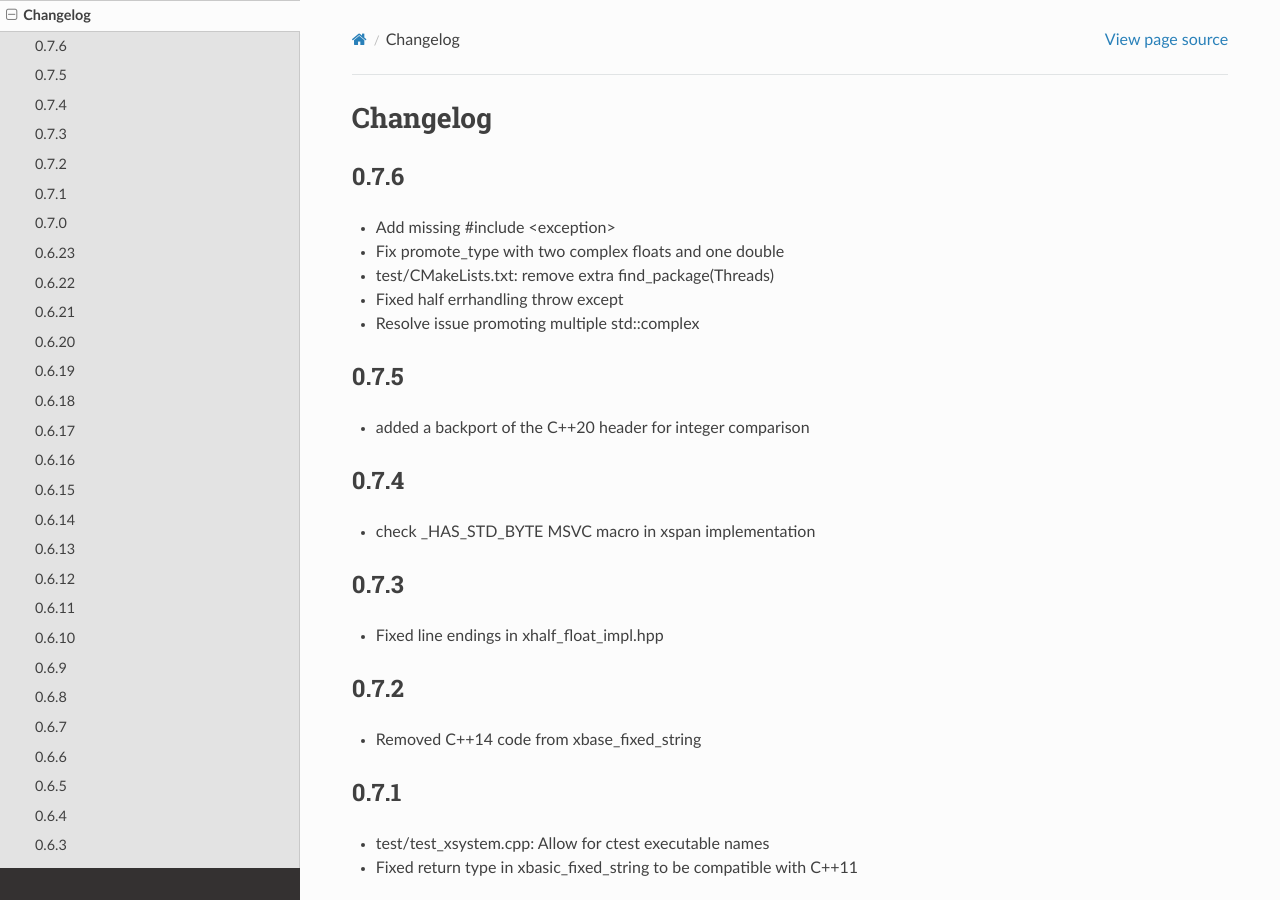
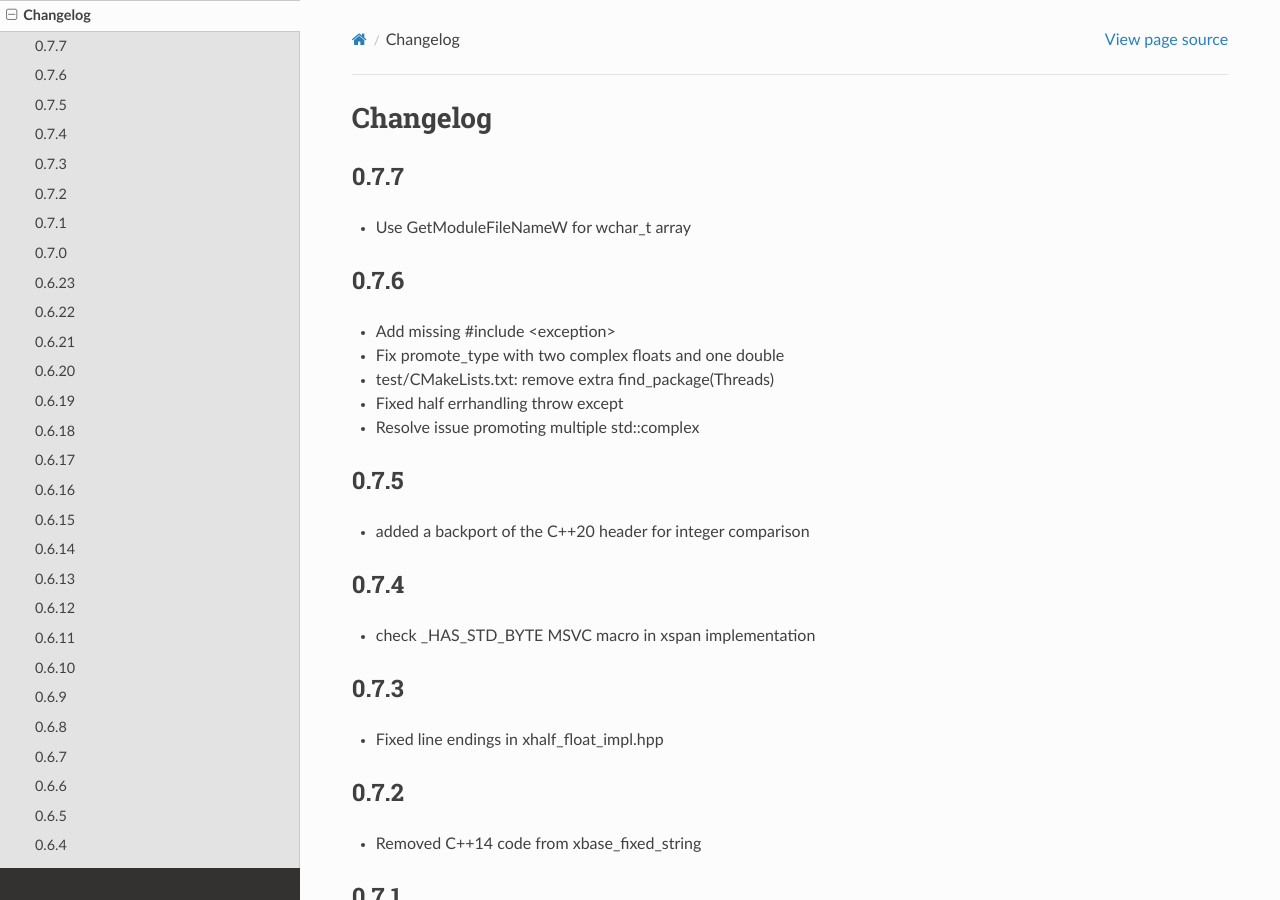
Before and after one commit to xtensor-stack/xtl, a Sphinx documentation site: the page built from docs/source/changelog.rst, in a window 1280 px wide and 900 px high. Built offline with Sphinx 7.4.7 and the Read the Docs theme 2.0.0, drawn with Linux system fonts in a browser that asks for light colours.

Commit message:
Release 0.7.7

```diff
--- a/docs/source/changelog.rst
+++ b/docs/source/changelog.rst
@@ -6,6 +6,11 @@
 
 Changelog
 =========
+
+0.7.7
+-----
+
+- Use GetModuleFileNameW for wchar_t array
 
 0.7.6
 -----
```
Also changed, not shown: 1 other file.
